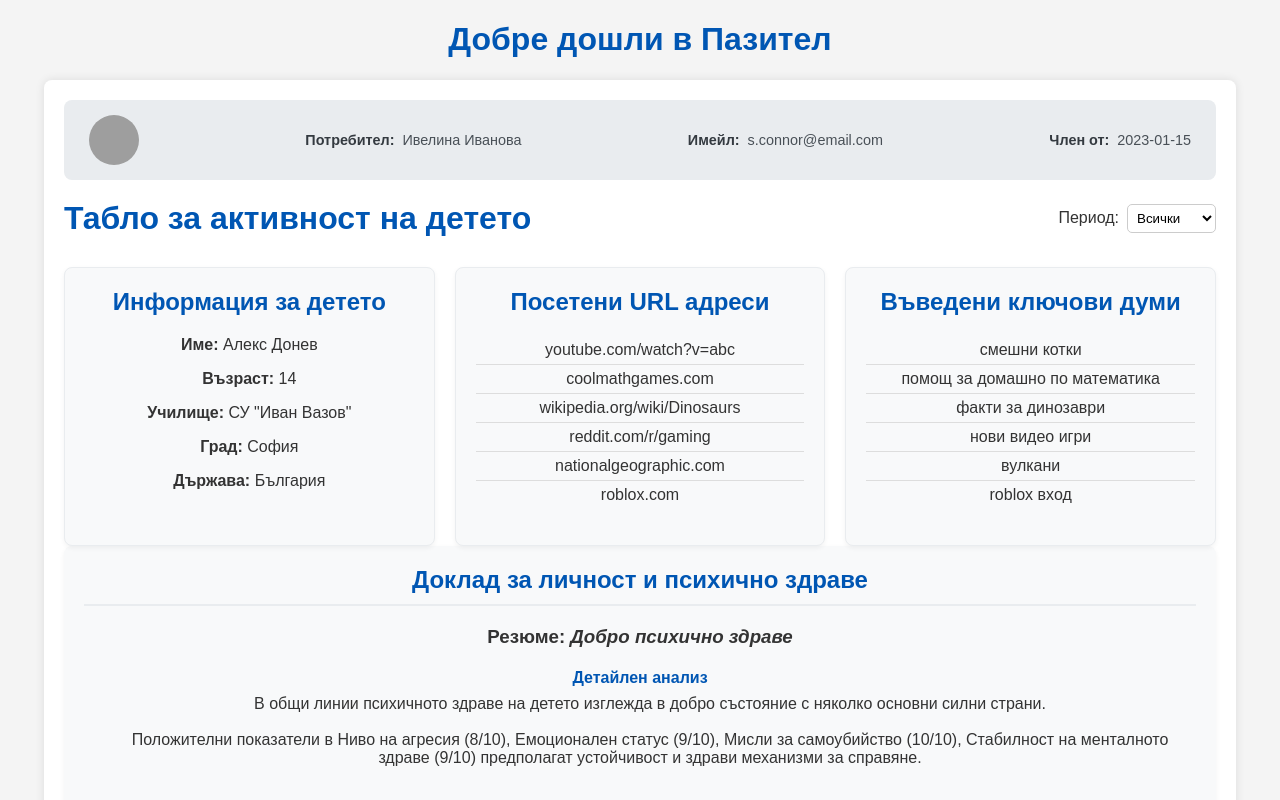
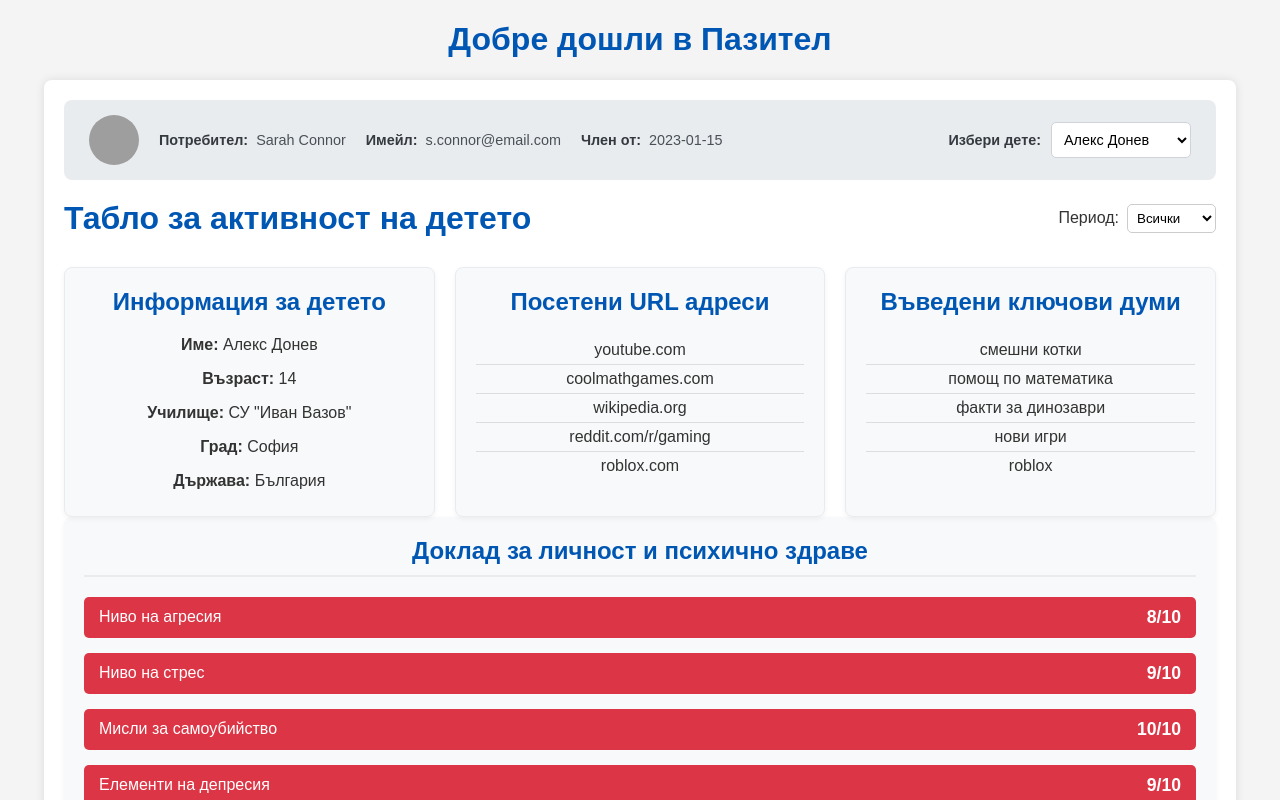
Before and after one commit to Diegoes7/hackathon_app, a React (Create React App) app: page / in a window 1280 px wide. Both pictures are taken after a click on the button "Генерирай доклад". Shown: the top 800 px of the page. Built offline with nearby package versions, Linux system fonts and the light colour scheme; grey boxes are pictures that could not be loaded.

Commit message:
add func to have more than one kids

```diff
--- /dev/null
+++ b/src/components/childSelector/ChildSelector.css
@@ -0,0 +1,18 @@
+.child-selector {
+    display: flex;
+    align-items: center;
+    gap: 10px;
+}
+
+.child-selector label {
+    font-weight: bold;
+    color: #343a40;
+}
+
+.child-selector select {
+    padding: 8px;
+    border-radius: 5px;
+    border: 1px solid #ced4da;
+    background-color: #fff;
+    font-size: 1em;
+}
--- /dev/null
+++ b/src/components/childSelector/ChildSelector.tsx
@@ -0,0 +1,30 @@
+import React from 'react';
+import './ChildSelector.css';
+
+export interface Child {
+    id: number;
+    name: string;
+}
+
+interface ChildSelectorProps {
+    children: Child[];
+    selectedChildId: number;
+    onChildChange: (event: React.ChangeEvent<HTMLSelectElement>) => void;
+}
+
+const ChildSelector: React.FC<ChildSelectorProps> = ({ children, selectedChildId, onChildChange }) => {
+    return (
+        <div className="child-selector">
+            <label htmlFor="child-select">Избери дете:</label>
+            <select id="child-select" value={selectedChildId} onChange={onChildChange}>
+                {children.map(child => (
+                    <option key={child.id} value={child.id}>
+                        {child.name}
+                    </option>
+                ))}
+            </select>
+        </div>
+    );
+};
+
+export default ChildSelector;
--- a/src/components/dashboard/Dashboard.tsx
+++ b/src/components/dashboard/Dashboard.tsx
@@ -1,52 +1,67 @@
 import React, { useState, useEffect } from 'react';
 import './Dashboard.css';
 import UserInfo from '../userInfo/UserInfo';
+import { Child } from '../childSelector/ChildSelector';
 import TimelineSelector from '../timeline/TimelineSelector';
 import MentalHealthReport, { ReportDataItem } from '../mentalHealth/MentalHealthReport';
 
-// --- Fake Data Generation ---
-const generateFakeData = (timeline: string) => {
-    const data: { [key: string]: any } = {
-        childName: 'Алекс Донев',
+// --- Fake Data Generation for Multiple Children ---
+const generateAllFakeData = () => {
+    return [
+        {
+            id: 1,
+            name: 'Алекс Донев',
             age: 14,
             school: 'СУ "Иван Вазов"',
             city: 'София',
             country: 'България',
+            activity: {
                 urls: {
-            '1': ['youtube.com/watch?v=abc', 'coolmathgames.com'],
-            '3': ['youtube.com/watch?v=abc', 'coolmathgames.com', 'wikipedia.org/wiki/Dinosaurs', 'reddit.com/r/gaming'],
-            '6': ['youtube.com/watch?v=abc', 'coolmathgames.com', 'wikipedia.org/wiki/Dinosaurs', 'reddit.com/r/gaming', 'nationalgeographic.com', 'roblox.com'],
+                    '1': ['youtube.com', 'coolmathgames.com'],
+                    '3': ['youtube.com', 'coolmathgames.com', 'wikipedia.org', 'reddit.com/r/gaming'],
+                    '6': ['youtube.com', 'coolmathgames.com', 'wikipedia.org', 'reddit.com/r/gaming', 'roblox.com'],
                 },
                 keywords: {
-            '1': ['смешни котки', 'помощ за домашно по математика'],
-            '3': ['смешни котки', 'помощ за домашно по математика', 'факти за динозаври', 'нови видео игри'],
-            '6': ['смешни котки', 'помощ за домашно по математика', 'факти за динозаври', 'нови видео игри', 'вулкани', 'roblox вход'],
+                    '1': ['смешни котки', 'помощ по математика'],
+                    '3': ['смешни котки', 'помощ по математика', 'факти за динозаври', 'нови игри'],
+                    '6': ['смешни котки', 'помощ по математика', 'факти за динозаври', 'нови игри', 'roblox'],
                 }
+            }
+        },
+        {
+            id: 2,
+            name: 'Елена Петрова',
+            age: 12,
+            school: 'ОУ "Христо Ботев"',
+            city: 'Пловдив',
+            country: 'България',
+            activity: {
+                urls: {
+                    '1': ['artstation.com', 'pinterest.com'],
+                    '3': ['artstation.com', 'pinterest.com', 'deviantart.com'],
+                    '6': ['artstation.com', 'pinterest.com', 'deviantart.com', 'behance.net'],
+                },
+                keywords: {
+                    '1': ['как се рисува дракон', 'идеи за рисуване'],
+                    '3': ['как се рисува дракон', 'идеи за рисуване', 'дигитална живопис'],
+                    '6': ['как се рисува дракон', 'идеи за рисуване', 'дигитална живопис', 'таблети за рисуване'],
+                }
+            }
+        }
+    ];
 };
 
-    const timelineKey = ['1', '3', '6'].includes(timeline) ? timeline : '6';
-
-    return {
-        childName: data.childName,
-        age: data.age,
-        school: data.school,
-        city: data.city,
-        country: data.country,
-        visitedUrls: data.urls[timelineKey],
-        typedKeywords: data.keywords[timelineKey],
-    };
-};
-
-const fetchDashboardData = (timeline: string): Promise<any> => {
-    console.log(`Fetching dashboard data for timeline: ${timeline}`);
+const fetchAllData = (): Promise<any[]> => {
+    console.log(`Fetching all children data...`);
     return new Promise(resolve => {
         setTimeout(() => {
-            const data = generateFakeData(timeline);
-            console.log("Dashboard data fetched:", data);
+            const data = generateAllFakeData();
+            console.log("All data fetched:", data);
             resolve(data);
         }, 500);
     });
 };
+
 
 const fetchMentalHealthReport = (): Promise<ReportDataItem[]> => {
     console.log("Fetching data from Gemini API...");
@@ -60,27 +75,64 @@ const fetchMentalHealthReport = (): Promise<ReportDataItem[]> => {
                 { label: 'Mental Health Stability', score: Math.floor(Math.random() * 10) + 1 },
                 { label: 'Social Interaction', score: Math.floor(Math.random() * 10) + 1 },
             ];
-            console.log("Report data fetched:", newData);
             resolve(newData);
         }, 1500);
     });
 };
 
 const Dashboard: React.FC = () => {
+    // Top-level state
+    const [allChildrenData, setAllChildrenData] = useState<any[]>([]);
+    const [selectedChildId, setSelectedChildId] = useState<number>(0);
     const [timeline, setTimeline] = useState('all');
+
+    // Derived state for the selected child's full data
+    const selectedChildData = allChildrenData.find(child => child.id === selectedChildId);
+
+    // Display state for dashboard cards
     const [dashboardData, setDashboardData] = useState<any>(null);
     const [isDashboardLoading, setIsDashboardLoading] = useState(true);
+
+    // State for mental health report
     const [showReport, setShowReport] = useState(false);
     const [reportData, setReportData] = useState<ReportDataItem[] | null>(null);
     const [isReportLoading, setIsReportLoading] = useState(false);
 
+    // Fetch all data on initial mount
     useEffect(() => {
+        fetchAllData().then(data => {
+            setAllChildrenData(data);
+            if (data.length > 0) {
+                setSelectedChildId(data[0].id);
+            }
+        });
+    }, []);
+
+    // Update dashboard cards when selected child or timeline changes
+    useEffect(() => {
+        if (selectedChildData) {
             setIsDashboardLoading(true);
-        fetchDashboardData(timeline).then(data => {
-            setDashboardData(data);
-            setIsDashboardLoading(false);
+            const timelineKey = ['1', '2', '3', '6'].includes(timeline) ? timeline : '6';
+            const activity = selectedChildData.activity;
+
+            setDashboardData({
+                ...selectedChildData,
+                visitedUrls: activity.urls[timelineKey] || activity.urls['6'],
+                typedKeywords: activity.keywords[timelineKey] || activity.keywords['6'],
             });
-    }, [timeline]);
+
+            // Simulate loading
+            setTimeout(() => setIsDashboardLoading(false), 300);
+        }
+    }, [selectedChildId, timeline, allChildrenData]);
+
+
+    const handleChildChange = (event: React.ChangeEvent<HTMLSelectElement>) => {
+        setSelectedChildId(Number(event.target.value));
+        // Reset report when changing child
+        setShowReport(false);
+        setReportData(null);
+    };
 
     const handleTimelineChange = (event: React.ChangeEvent<HTMLSelectElement>) => {
         setTimeline(event.target.value);
@@ -95,9 +147,19 @@ const Dashboard: React.FC = () => {
         });
     };
 
+    const childrenForSelector: Child[] = allChildrenData.map(c => ({ id: c.id, name: c.name }));
+
+    if (allChildrenData.length === 0) {
+        return <div className="container"><p>Зареждане на данни...</p></div>;
+    }
+
     return (
         <div className="container">
-            <UserInfo />
+            <UserInfo
+                children={childrenForSelector}
+                selectedChildId={selectedChildId}
+                onChildChange={handleChildChange}
+            />
             <div className="dashboard-header">
                 <h1>Табло за активност на детето</h1>
                 <TimelineSelector timeline={timeline} onTimelineChange={handleTimelineChange} />
@@ -108,7 +170,7 @@ const Dashboard: React.FC = () => {
                     <h2>Информация за детето</h2>
                     {isDashboardLoading ? <p>Зареждане...</p> : (
                         <>
-                            <p><strong>Име:</strong> {dashboardData?.childName}</p>
+                            <p><strong>Име:</strong> {dashboardData?.name}</p>
                             <p><strong>Възраст:</strong> {dashboardData?.age}</p>
                             <p><strong>Училище:</strong> {dashboardData?.school}</p>
                             <p><strong>Град:</strong> {dashboardData?.city}</p>
--- a/src/components/mentalHealth/MentalHealthReport.css
+++ b/src/components/mentalHealth/MentalHealthReport.css
@@ -21,7 +21,7 @@
 }
 
 .report-content {
-	display: flex;
+	/* display: flex; */
 	flex-wrap: nowrap; /* Allow wrapping on smaller screens */
 	gap: 20px;
 }
--- a/src/components/mentalHealth/MentalHealthReport.tsx
+++ b/src/components/mentalHealth/MentalHealthReport.tsx
@@ -18,10 +18,11 @@ const generateAnalysis = (data: ReportDataItem[]) => {
 
 	const labelsBG: { [key: string]: string } = {
 		'Aggression Rate': 'Ниво на агресия',
-		'Emotional Status': 'Емоционален статус',
+		'Emotional Status': 'Ниво на стрес',
 		'Suicide Thinking': 'Мисли за самоубийство',
-		'Mental Health Stability': 'Стабилност на менталното здраве',
+		'Mental Health Stability': 'Склоност към насилие',
 		'Social Interaction': 'Социално взаимодействие',
+        '': 'Тревожност'
 	};
 
 	data.forEach((item) => {
@@ -131,10 +132,10 @@ const MentalHealthReport: React.FC<MentalHealthReportProps> = ({
 	const analysis = generateAnalysis(reportData);
 	const labelsBG: { [key: string]: string } = {
 		'Aggression Rate': 'Ниво на агресия',
-		'Emotional Status': 'Емоционален статус',
+		'Emotional Status': 'Ниво на стрес',
 		'Suicide Thinking': 'Мисли за самоубийство',
-		'Mental Health Stability': 'Стабилност на менталното здраве',
-		'Social Interaction': 'Социално взаимодействие',
+		'Mental Health Stability': 'Елементи на депресия',
+		'Social Interaction': 'Интровертност',
 	};
 
 	const getRatingColorClass = (score: number): string => {
@@ -150,6 +151,21 @@ const MentalHealthReport: React.FC<MentalHealthReportProps> = ({
 	return (
 		<div className='mental-health-report-card'>
 			<h2>Доклад за личност и психично здраве</h2>
+
+            <div className='report-content'>
+				<div className='ratings-grid'>
+					{reportData.map((item) => (
+						<div
+							key={item.label}
+							className={`rating-item ${getRatingColorClass(item.score)}`}
+						>
+							<span className='rating-label'>
+								{labelsBG[item.label] || item.label}
+							</span>
+							<span className='rating-score'>{item.score}/10</span>
+						</div>
+					))}
+				</div>
 
 			<div className='recommendations-section'>
 				{analysis.criticalAlerts && analysis.criticalAlerts.length > 0 && (
@@ -172,20 +188,6 @@ const MentalHealthReport: React.FC<MentalHealthReportProps> = ({
 				</div>
 			</div>
 
-			<div className='report-content'>
-				<div className='ratings-grid'>
-					{reportData.map((item) => (
-						<div
-							key={item.label}
-							className={`rating-item ${getRatingColorClass(item.score)}`}
-						>
-							<span className='rating-label'>
-								{labelsBG[item.label] || item.label}
-							</span>
-							<span className='rating-score'>{item.score}/10</span>
-						</div>
-					))}
-				</div>
 				{analysis.recommendations && analysis.recommendations.length > 0 && (
 					<div className='report-subsection'>
 						<h4>Препоръки</h4>
--- a/src/components/userInfo/UserInfo.css
+++ b/src/components/userInfo/UserInfo.css
@@ -1,10 +1,8 @@
 .user-info-bar {
     display: flex;
-    flex-wrap: wrap;
-    justify-content: space-between; /* Distribute items more evenly */
+    justify-content: space-between;
     align-items: center;
-    gap: 40px; /* Increased gap for more space */
-    padding: 15px 25px; /* Adjusted padding */
+    padding: 15px 25px;
     background-color: #e9ecef;
     border-radius: 8px;
     margin-bottom: 20px;
@@ -12,11 +10,17 @@
     font-size: 0.9em;
 }
 
+.user-details {
+    display: flex;
+    align-items: center;
+    gap: 20px;
+}
+
 .user-avatar {
     width: 50px;
     height: 50px;
-    border-radius: 50%; /* Make the image rounded */
-    object-fit: cover; /* Ensure the image covers the area nicely */
+    border-radius: 50%;
+    object-fit: cover;
 }
 
 .user-info-item {
@@ -28,3 +32,7 @@
 .user-info-item strong {
     color: #343a40;
 }
+
+.child-selector-container {
+    /* This container helps in alignment if more items are added */
+}
--- a/src/components/userInfo/UserInfo.tsx
+++ b/src/components/userInfo/UserInfo.tsx
@@ -1,17 +1,25 @@
 import React from 'react';
 import './UserInfo.css';
+import ChildSelector, { Child } from '../childSelector/ChildSelector';
 
 // Static data for the user
 const userData = {
-    name: 'Ивелина Иванова',
+    name: 'Sarah Connor',
     email: 's.connor@email.com',
     memberSince: '2023-01-15',
     avatar: 'https://i.pravatar.cc/50?img=1', // Placeholder avatar image
 };
 
-const UserInfo: React.FC = () => {
+interface UserInfoProps {
+    children: Child[];
+    selectedChildId: number;
+    onChildChange: (event: React.ChangeEvent<HTMLSelectElement>) => void;
+}
+
+const UserInfo: React.FC<UserInfoProps> = ({ children, selectedChildId, onChildChange }) => {
     return (
         <div className="user-info-bar">
+            <div className="user-details">
                 <img src={userData.avatar} alt="Аватар на потребителя" className="user-avatar" />
                 <div className="user-info-item">
                     <strong>Потребител:</strong> {userData.name}
@@ -23,6 +31,14 @@ const UserInfo: React.FC = () => {
                     <strong>Член от:</strong> {userData.memberSince}
                 </div>
             </div>
+            <div className="child-selector-container">
+                <ChildSelector
+                    children={children}
+                    selectedChildId={selectedChildId}
+                    onChildChange={onChildChange}
+                />
+            </div>
+        </div>
     );
 };
 
```
Lines whose indentation alone changed are shown as unchanged.
